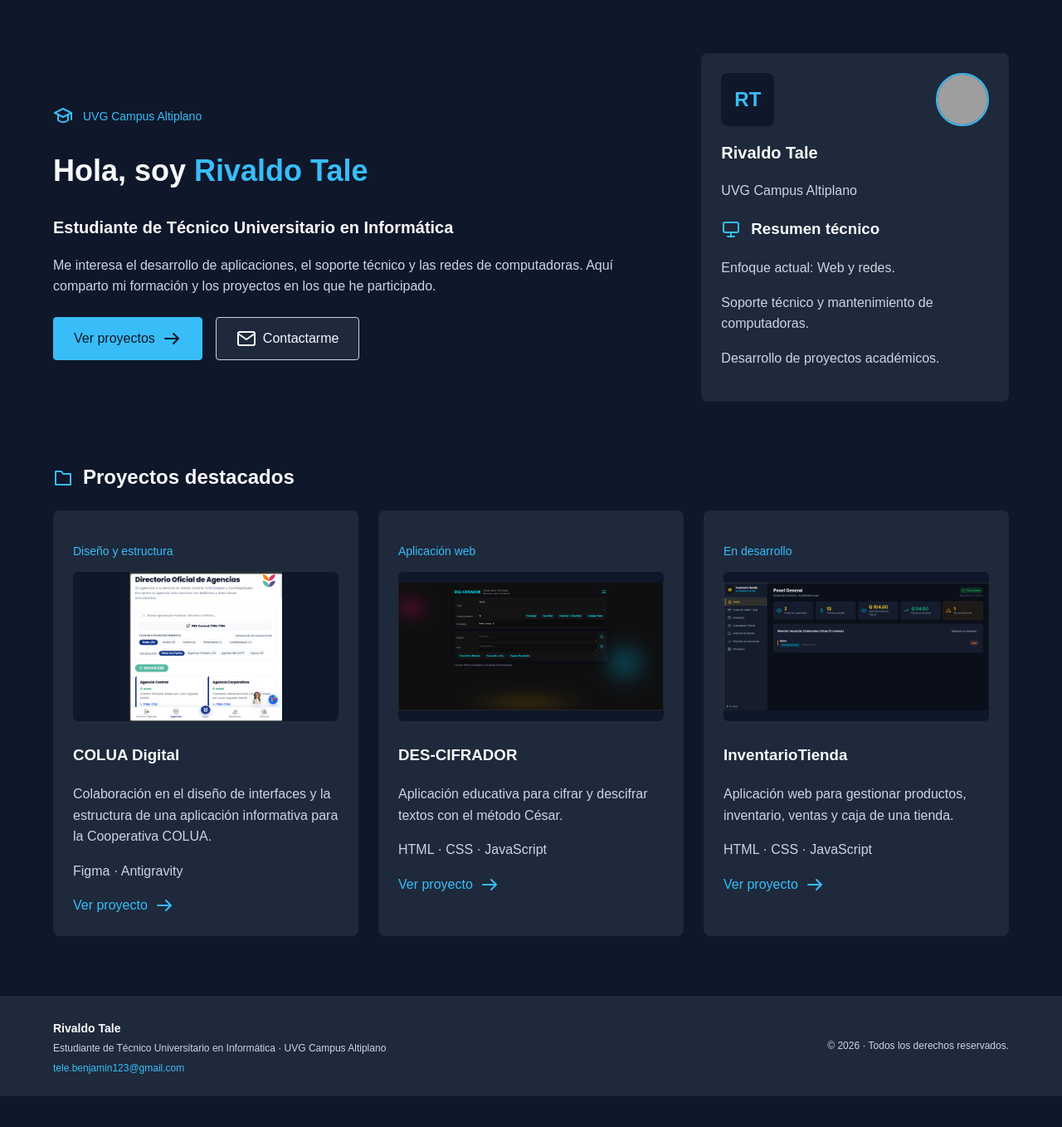
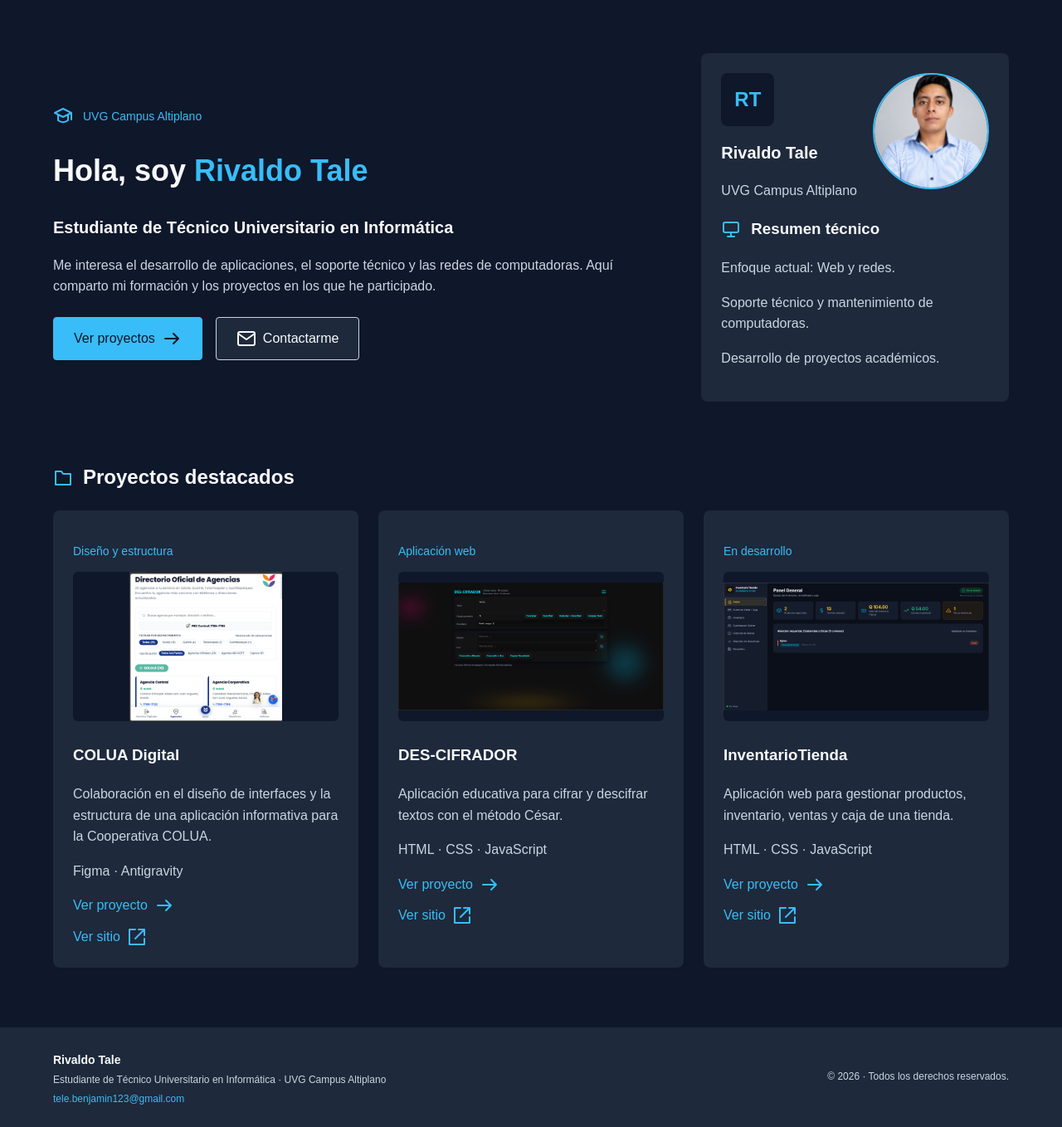
Before and after one commit to Rivaldo0101-sketch/portafolio-rivaldo, a Django app: template portafolio/templates/portafolio/inicio.html in a window 1280 px wide. Shown: the part 77-1435 px from the top of the page at 83% size. Before the commit the page ends 1398 px from the top, so only its background shows below. Run offline with Django 5.2, Linux system fonts and the light colour scheme; the template is opened without the code that fills it, so the values that code supplies are empty; grey boxes are pictures that could not be loaded.

Commit message:
Actualiza foto y enlaces de proyectos

```diff
--- a/portafolio/static/portafolio/css/estilos.css
+++ b/portafolio/static/portafolio/css/estilos.css
@@ -482,14 +482,27 @@ footer.pie {
 .tarjeta-personal {
     position: relative;
 }
+.tarjeta-personal {
+    padding: 24px;
+}
 
 .foto-personal {
-    position: absolute;
-    top: 24px;
-    right: 24px;
-    width: 64px;
-    height: 64px;
+    position: static;
+    float: right;
+    width: 140px;
+    height: 140px;
+    margin: 0 0 16px 16px;
     object-fit: cover;
     border-radius: 50%;
     border: 2px solid var(--celeste);
 }
+
+.tarjeta-personal h3 {
+    clear: both;
+}
+.enlaces-proyecto {
+    display: flex;
+    flex-direction: column;
+    align-items: flex-start;
+    gap: 12px;
+}
--- a/portafolio/templates/portafolio/inicio.html
+++ b/portafolio/templates/portafolio/inicio.html
@@ -43,7 +43,7 @@
 
         <div class="tarjeta tarjeta-personal">
             <img class="foto-personal"
-         src="{% static 'portafolio/img/foto.jpg' %}"
+                 src="{% static 'portafolio/img/foto.png' %}"
                  alt="Foto de Rivaldo Tale">
 
             <div class="avatar">RT</div>
@@ -91,6 +91,7 @@
 
                 <p>Figma · Antigravity</p>
 
+                <div class="enlaces-proyecto">
                     <a class="enlace-icono"
                        href="{% url 'portafolio:proyectos' %}">
                         Ver proyecto
@@ -98,6 +99,16 @@
                             <path d="M4 12h16 M14 6l6 6-6 6"></path>
                         </svg>
                     </a>
+
+                    <a class="enlace-icono"
+                       href="https://coluarl.github.io/Colua-Web/web/"
+                       target="_blank" rel="noopener noreferrer">
+                        Ver sitio
+                        <svg class="icono" viewBox="0 0 24 24" aria-hidden="true">
+                            <path d="M14 3h7v7 M21 3L10 14 M10 3H3v18h18v-7"></path>
+                        </svg>
+                    </a>
+                </div>
             </div>
 
             <div class="tarjeta">
@@ -116,6 +127,7 @@
 
                 <p>HTML · CSS · JavaScript</p>
 
+                <div class="enlaces-proyecto">
                     <a class="enlace-icono"
                        href="{% url 'portafolio:proyectos' %}">
                         Ver proyecto
@@ -123,6 +135,16 @@
                             <path d="M4 12h16 M14 6l6 6-6 6"></path>
                         </svg>
                     </a>
+
+                    <a class="enlace-icono"
+                       href="https://rivaldo0101-sketch.github.io/des-cifrador/cifrador.html"
+                       target="_blank" rel="noopener noreferrer">
+                        Ver sitio
+                        <svg class="icono" viewBox="0 0 24 24" aria-hidden="true">
+                            <path d="M14 3h7v7 M21 3L10 14 M10 3H3v18h18v-7"></path>
+                        </svg>
+                    </a>
+                </div>
             </div>
 
             <div class="tarjeta">
@@ -141,6 +163,7 @@
 
                 <p>HTML · CSS · JavaScript</p>
 
+                <div class="enlaces-proyecto">
                     <a class="enlace-icono"
                        href="{% url 'portafolio:proyectos' %}">
                         Ver proyecto
@@ -148,6 +171,16 @@
                             <path d="M4 12h16 M14 6l6 6-6 6"></path>
                         </svg>
                     </a>
+
+                    <a class="enlace-icono"
+                       href="https://rivaldo0101-sketch.github.io/inventario-tienda/"
+                       target="_blank" rel="noopener noreferrer">
+                        Ver sitio
+                        <svg class="icono" viewBox="0 0 24 24" aria-hidden="true">
+                            <path d="M14 3h7v7 M21 3L10 14 M10 3H3v18h18v-7"></path>
+                        </svg>
+                    </a>
+                </div>
             </div>
         </div>
     </div>
```
Lines whose indentation alone changed are shown as unchanged.
